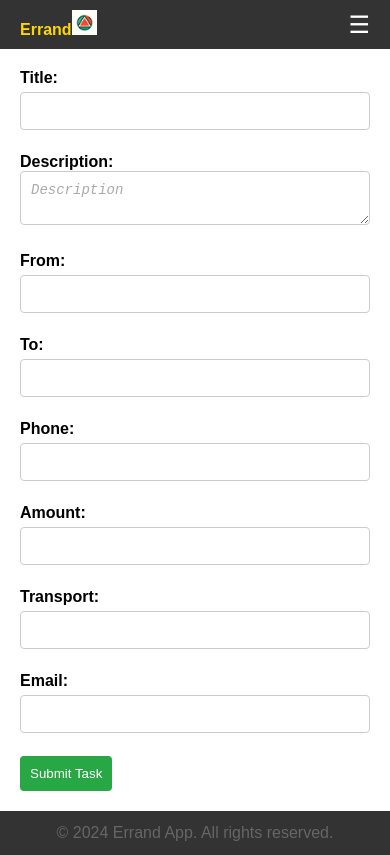
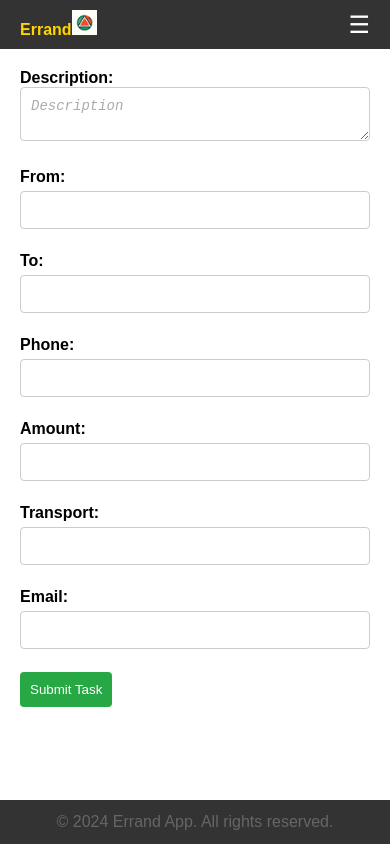
Before and after one commit to rotji/errand, a React (Vite) app: page /task-form in a window 390 px wide. Built offline with nearby package versions, Linux system fonts and the light colour scheme; no server answers.

Commit message:
update: enhance TaskCard and TaskForm components
- Improve TaskCard UI and functionality
- Update TaskForm validation and submission handling
- Better error handling and user feedback
- Enhanced component styling and responsiveness

```diff
--- a/src/components/TaskCard.jsx
+++ b/src/components/TaskCard.jsx
@@ -31,7 +31,6 @@ const TaskCard = ({ task, onBid }) => {
 
   return (
     <div className={styles.taskCard}>
-      <h3 className={styles.taskTitle}>{task.title}</h3>
       <p className={styles.taskDescription}>{task.description}</p>
       <p className={styles.taskDetails}>
         <strong>From:</strong> {task.from} <br />
@@ -56,7 +55,6 @@ const TaskCard = ({ task, onBid }) => {
 TaskCard.propTypes = {
   task: PropTypes.shape({
     _id: PropTypes.string.isRequired,
-    title: PropTypes.string.isRequired,
     description: PropTypes.string.isRequired,
     from: PropTypes.string.isRequired,
     to: PropTypes.string.isRequired,
--- a/src/components/TaskForm.jsx
+++ b/src/components/TaskForm.jsx
@@ -4,7 +4,6 @@ import { createTask } from './utils/api';
 
 const TaskForm = ({ onSubmit }) => {
   const [taskData, setTaskData] = useState({
-    title: '',
     description: '',
     from: '',
     to: '',
@@ -43,14 +42,13 @@ const TaskForm = ({ onSubmit }) => {
 
       // Reset the form
       setTaskData({
-        title: '',
         description: '',
         from: '',
         to: '',
         phone: '',
         amount: '',
         transport: '',
-        email: '', // Reset email
+        email: storedEmail || '' // Keep the stored email
       });
     } catch (error) {
       console.error('Error creating task:', error);
@@ -60,17 +58,6 @@ const TaskForm = ({ onSubmit }) => {
 
   return (
     <form className={styles.container} onSubmit={handleSubmit}>
-      <label className={styles.label}>
-        Title:
-        <input
-          type="text"
-          name="title"
-          value={taskData.title}
-          onChange={handleChange}
-          className={styles.input}
-          required
-        />
-      </label>
       <label className={styles.label}>
         Description:
         <textarea
```
